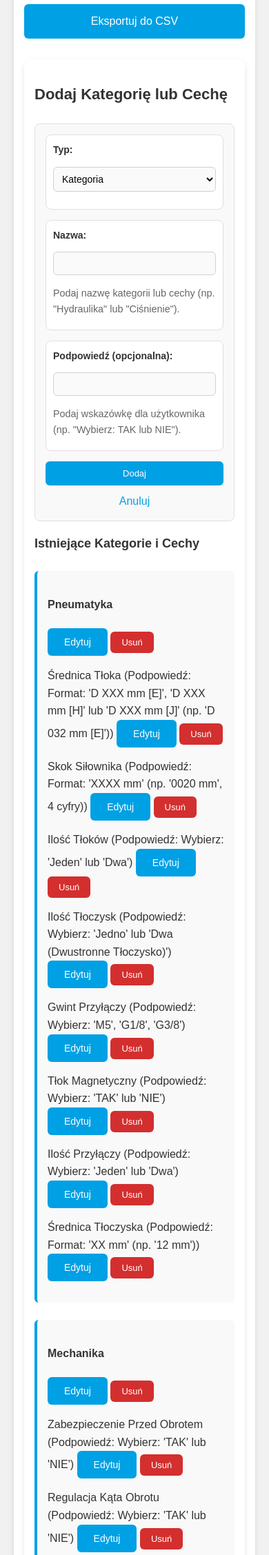
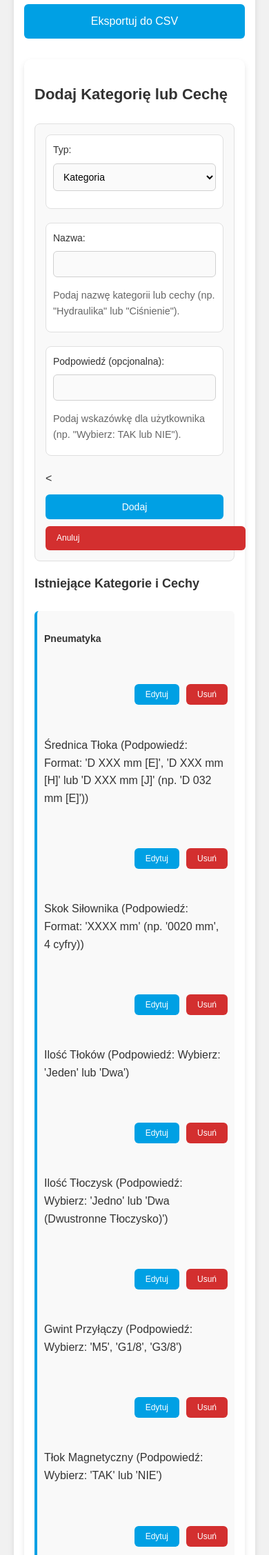
Before and after one commit to konrado04/aplikacja-webowa, a Flask app: page /add_category_feature in a window 390 px wide. Shown: the part 623-2878 px from the top of the page at 69% size. Run offline with Flask 2, Linux system fonts and the light colour scheme.

Commit message:
Zaktualizowano static/styles.css i templates/add_category_feature.html

```diff
--- a/static/styles.css
+++ b/static/styles.css
@@ -17,7 +17,7 @@ body {
     border-radius: 10px;
 }
 
-h1, h2, h3 {
+h1, h2, h3, h4 {
     color: #333333;
     margin-bottom: 25px;
     font-weight: bold;
@@ -26,6 +26,7 @@ h1, h2, h3 {
 h1 { font-size: 28px; }
 h2 { font-size: 22px; }
 h3 { font-size: 18px; }
+h4 { font-size: 16px; }
 
 .nav-links {
     margin-bottom: 30px;
@@ -94,6 +95,10 @@ ul {
 li {
     margin: 15px 0;
     font-size: 16px;
+    display: flex;
+    align-items: center;
+    justify-content: space-between;
+    gap: 30px; /* Zwiększony odstęp dla lepszego wyrównania przycisków w prawo */
 }
 
 form {
@@ -170,7 +175,7 @@ select {
 button {
     background-color: #00A0E4;
     color: #FFFFFF;
-    padding: 12px 24px;
+    padding: 10px 20px;
     border: none;
     border-radius: 6px;
     font-size: 14px;
@@ -185,8 +190,8 @@ button:hover {
 
 .delete-button {
     background-color: #D32F2F; /* Czerwony dla usuwania */
-    padding: 8px 16px;
-    font-size: 13px;
+    padding: 10px 20px;
+    font-size: 14px;
 }
 
 .delete-button:hover {
@@ -194,26 +199,66 @@ button:hover {
     transform: translateY(-2px);
 }
 
-.error {
-    color: #D32F2F; /* Czerwony dla błędów */
-    font-size: 14px; /* Zmniejszono dla lepszej proporcji */
+.btn-sm {
+    padding: 10px 20px;
+    font-size: 14px;
+}
+
+/* Specyficzne style dla add_category_feature.html */
+.csv-form .input-group .btn-cancel {
+    background-color: #D32F2F; /* Czerwony dla anulowania, jak delete-button */
+    padding: 10px 20px;
+    font-size: 14px;
+    border-radius: 6px;
+    color: #FFFFFF;
+    text-decoration: none;
+    transition: background-color 0.3s ease, transform 0.2s;
+}
+
+.csv-form .input-group .btn-cancel:hover {
+    background-color: #B71C1C; /* Ciemniejszy czerwony */
+    transform: translateY(-2px);
+}
+
+.alert-container {
     margin-bottom: 20px;
-    font-weight: 500;
-    padding: 12px;
+}
+
+.alert {
+    position: relative;
+    padding: 12px 40px 12px 20px;
+    margin-bottom: 15px;
+    border-radius: 6px;
+    font-size: 14px;
+}
+
+.alert-success {
+    color: #2E7D32;
+    background-color: #E8F5E9;
+    border: 1px solid #C8E6C9;
+}
+
+.alert-danger {
+    color: #D32F2F;
     background-color: #FFEBEE;
-    border-radius: 6px;
     border: 1px solid #FFCDD2;
 }
 
-.success {
-    color: #2E7D32; /* Zielony dla sukcesu */
-    font-size: 14px; /* Zmniejszono dla lepszej proporcji */
-    margin-bottom: 20px;
-    font-weight: 500;
-    padding: 12px;
-    background-color: #E8F5E9;
-    border-radius: 6px;
-    border: 1px solid #C8E6C9;
+.btn-close {
+    position: absolute;
+    top: 50%;
+    right: 15px;
+    transform: translateY(-50%);
+    background: none;
+    border: none;
+    font-size: 12px;
+    cursor: pointer;
+    color: #333333;
+    opacity: 0.6;
+}
+
+.btn-close:hover {
+    opacity: 1;
 }
 
 .no-results {
@@ -229,6 +274,14 @@ button:hover {
     border-left: 4px solid #00A0E4;
     background-color: #F9F9F9;
     border-radius: 6px;
+}
+
+.category .button-group {
+    display: flex;
+    justify-content: flex-end;
+    gap: 10px;
+    margin-left: auto; /* Maksymalne przesunięcie w prawo */
+    min-width: 200px; /* Minimalna szerokość dla przycisków, aby zachować spójność */
 }
 
 .form-group {
@@ -267,8 +320,8 @@ button:hover {
 
 .input-group {
     display: flex;
-    align-items: center;
-    gap: 15px;
+    justify-content: flex-end;
+    gap: 10px;
     flex-wrap: wrap;
     margin-top: 10px;
 }
@@ -281,7 +334,7 @@ button:hover {
 
 .input-group button {
     padding: 10px 20px;
-    font-size: 13px;
+    font-size: 14px;
 }
 
 .new-value-field {
@@ -329,45 +382,43 @@ button:hover {
         flex-direction: column;
         gap: 10px;
     }
+    .input-group,
+    .category .button-group {
+        justify-content: flex-end;
+    }
     .input-group select,
     .input-group button,
+    .input-group .btn-cancel,
     .new-value-field input,
     .file-upload label {
         width: 100%;
         max-width: 100%;
     }
-    .project-form {
-      margin: 20px 0;
+    .category {
+        padding: 10px;
     }
-    .form-group {
-      margin-bottom: 15px;
+    .category h4 {
+        font-size: 14px;
     }
-    .form-group label {
-      display: block;
-      font-weight: bold;
+    li {
+        flex-direction: column;
+        align-items: flex-end;
     }
-    .form-group input, .form-group select {
-      width: 100%;
-      max-width: 300px;
-      padding: 8px;
-      margin-top: 5px;
+    .category .button-group {
+        min-width: 100%; /* Pełna szerokość na małych ekranach */
     }
-    .form-group small {
-      display: block;
-      color: #666;
+    .btn-sm,
+    .delete-button,
+    .csv-form .input-group .btn-cancel {
+        padding: 8px 16px;
+        font-size: 12px;
     }
-    .new-feature {
-      display: flex;
-      gap: 10px;
+    .alert {
+        font-size: 13px;
+        padding: 10px 30px 10px 15px;
     }
-    .flash-messages .error {
-      color: #e74c3c;
+    .btn-close {
+        font-size: 10px;
+        right: 10px;
     }
-    .flash-messages .success {
-      color: #2ecc71;
-    }
-    .back-link {
-      display: inline-block;
-      margin-top: 20px;
-    }
-    }
+}
--- a/templates/add_category_feature.html
+++ b/templates/add_category_feature.html
@@ -71,11 +71,11 @@ Dodaj Kategorię lub Cechę
         <input type="hidden" name="action" value="add">
         {% endif %}
 
-        <div class="input-group">
+        <<div class="input-group">
         <button type="submit" class="btn btn-primary">
             {% if edit_mode %}Zapisz zmiany{% else %}Dodaj{% endif %}
         </button>
-            <a href="{{ url_for('index') }}" class="btn btn-secondary">Anuluj</a>
+        <a href="{{ url_for('index') }}" class="btn btn-cancel">Anuluj</a>
         </div>
     </form>
 
@@ -86,6 +86,7 @@ Dodaj Kategorię lub Cechę
         {% for category, features in categories.items() %}
       <div class="category">
     <h4>{{ category }}</h4>
+    <div class="button-group">
         <form method="POST" action="{{ url_for('add_category_feature') }}" style="display: inline;">
             <input type="hidden" name="category_name" value="{{ category }}">
             <input type="hidden" name="action" value="edit_category">
@@ -96,11 +97,13 @@ Dodaj Kategorię lub Cechę
             <input type="hidden" name="action" value="delete_category">
             <button type="submit" class="btn btn-sm delete-button">Usuń</button>
         </form>
+    </div>
     {% if features %}
     <ul>
         {% for feature, details in features.items() %}
         <li>
             {{ feature }} (Podpowiedź: {{ details.hint or 'Brak' }})
+            <div class="button-group">
                 <form method="POST" action="{{ url_for('add_category_feature') }}" style="display: inline;">
                     <input type="hidden" name="category_name" value="{{ category }}">
                     <input type="hidden" name="feature_name" value="{{ feature }}">
@@ -113,6 +116,7 @@ Dodaj Kategorię lub Cechę
                     <input type="hidden" name="action" value="delete_feature">
                     <button type="submit" class="btn btn-sm delete-button">Usuń</button>
                 </form>
+            </div>
         </li>
         {% endfor %}
     </ul>
```
Lines whose indentation alone changed are shown as unchanged.
